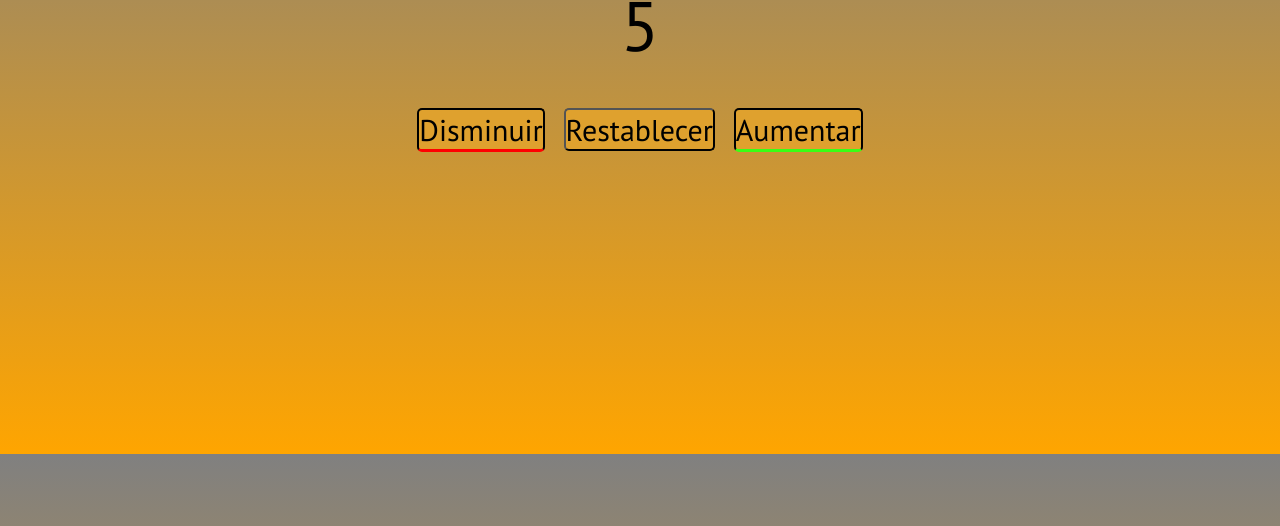
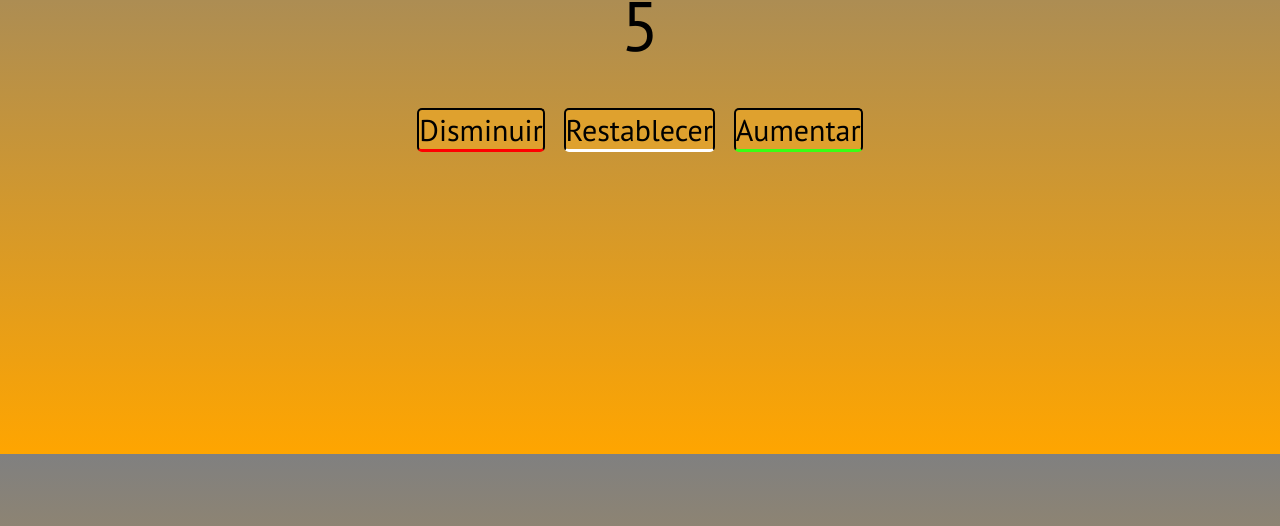
Before and after one commit to JuanSFuturoCEO/Pruebas-bootcamp, a plain HTML site: page Index.html in a window 1280 px wide. Shown: the part 246-772 px from the top of the page. Drawn offline with Linux system fonts and the light colour scheme.

Commit message:
proyecto terminado al 100%

```diff
--- a/style.css
+++ b/style.css
@@ -82,6 +82,7 @@ body{
 #disminuir{
     border-bottom:3px solid red;
 
+
 }
 #aumentar{
     border-bottom:3px solid #39ff14;
@@ -95,6 +96,8 @@ body{
     font-family: "PT Sans", serif;
     font-weight: 400;
     font-style: normal;
+    border: 2px solid black;
+    border-bottom:3px solid white;
 }
 #disminuir:hover{
     background-color: orange;
```
